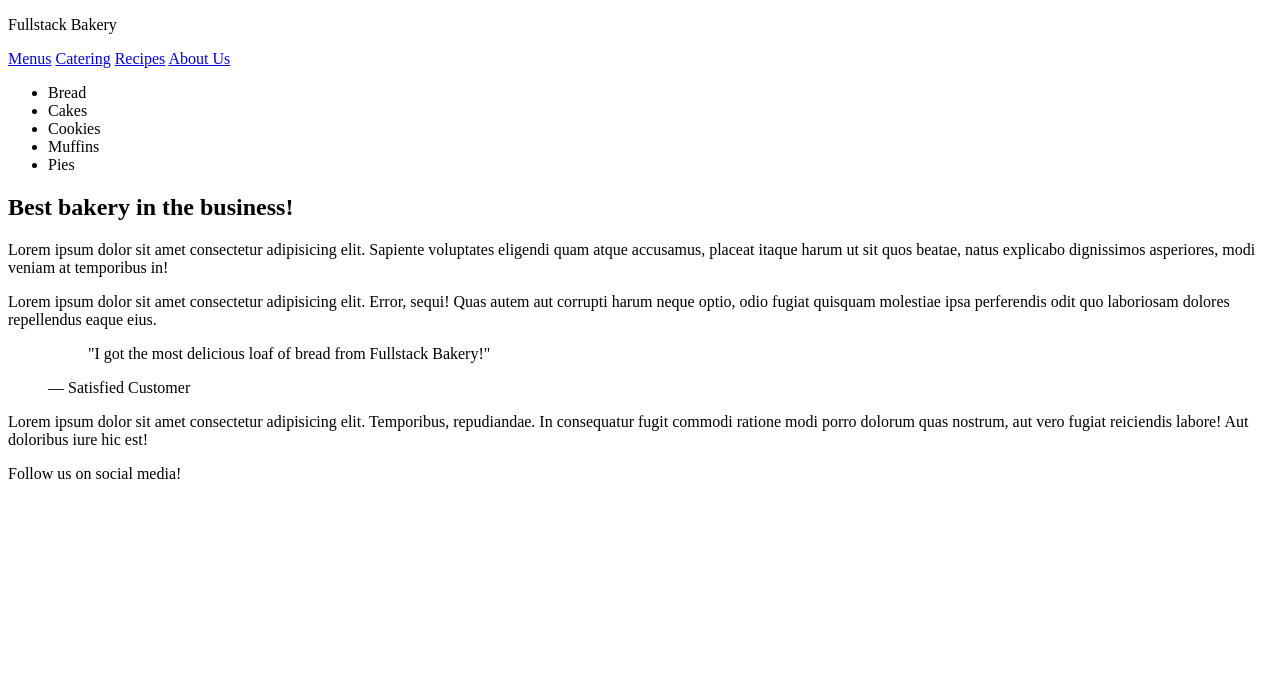
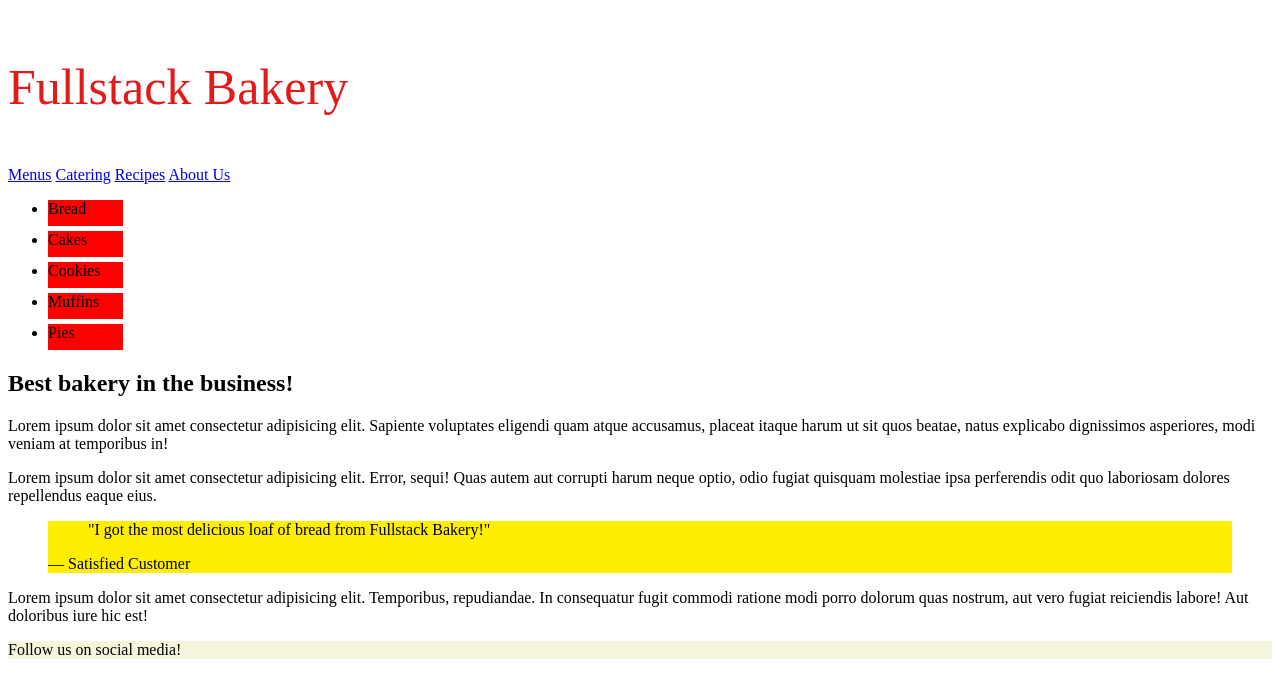
Before and after one commit to TMason01/Unit-1-Fullstack-Bakery, a plain HTML site: page index.html in a window 1280 px wide. Drawn offline with Linux system fonts and the light colour scheme.

Commit message:
homework 06

```diff
--- a/index.html
+++ b/index.html
@@ -2,6 +2,7 @@
 <html lang="en">
   <head>
     <title>Fullstack Bakery</title>
+   <link rel="stylesheet" href="style.css" />
   </head>
   <body>
     <header>
--- /dev/null
+++ b/style.css
@@ -0,0 +1,28 @@
+.brand {
+    color: rgb(226, 26, 26);
+    font-size: 50px;
+
+}
+
+li {
+    padding-bottom: .5rem;
+    margin-bottom: 5px;
+    background-color: red;
+    max-width: 75px;
+
+
+}
+
+
+.testimonial {
+    background-color: rgb(255, 238, 0);
+}
+
+footer {
+    background-color: beige;
+}
+
+body {
+  display:flex;
+  flex-direction: column;
+}
```
